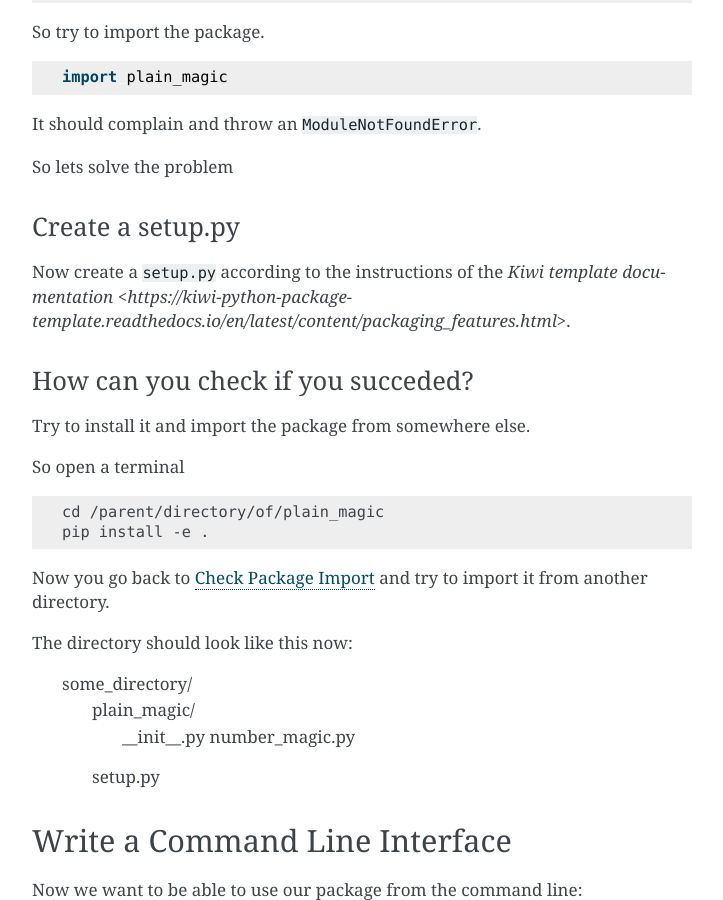
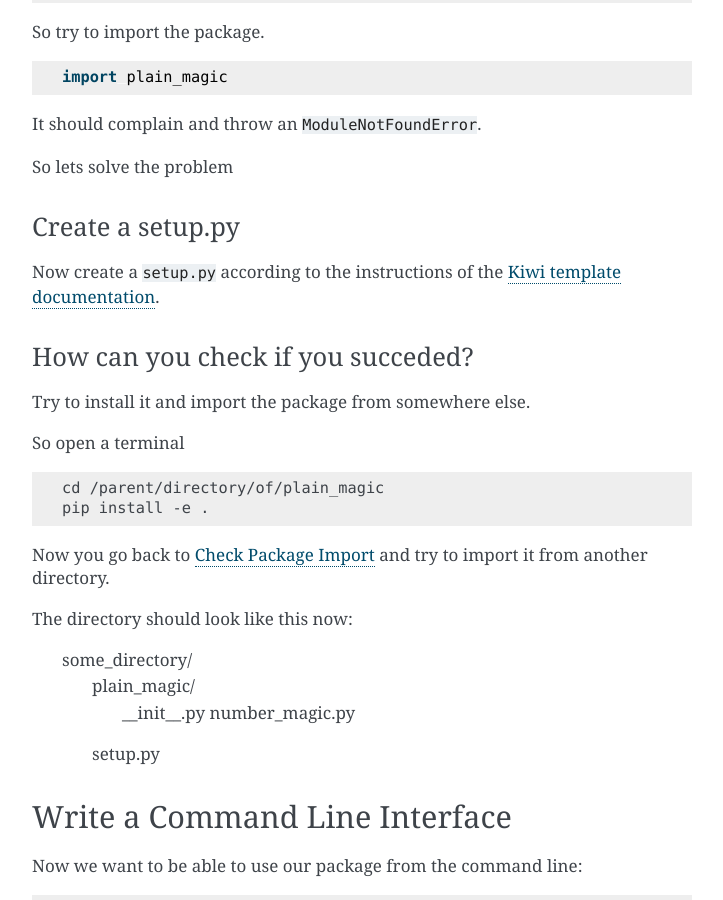
Before and after one commit to spirousschuh/git-workshop-py-packaging, a Sphinx documentation site: the page built from docs/tasks/basic_packaging.rst, in a window 1280 px wide and 900 px high, scrolled down 1290 px. Shown: the whole window, without its empty margins (388-1111 px from the left). Built offline with Sphinx 7.4.7, drawn with Linux system fonts in a browser that asks for light colours.

Commit message:
fix link

```diff
--- a/docs/tasks/basic_packaging.rst
+++ b/docs/tasks/basic_packaging.rst
@@ -82,7 +82,7 @@ Create a setup.py
 _________________
 
 Now create a ``setup.py`` according to the instructions of the
-`Kiwi template documentation <https://kiwi-python-package-template.readthedocs.io/en/latest/content/packaging_features.html>`.
+`Kiwi template documentation <https://kiwi-python-package-template.readthedocs.io/en/latest/content/packaging_features.html>`_.
 
 
 How can you check if you succeded?
```
